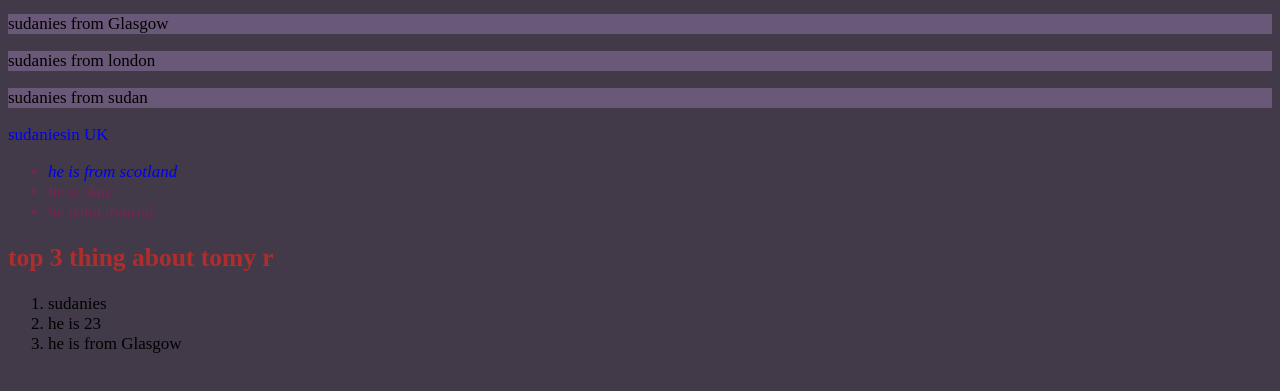
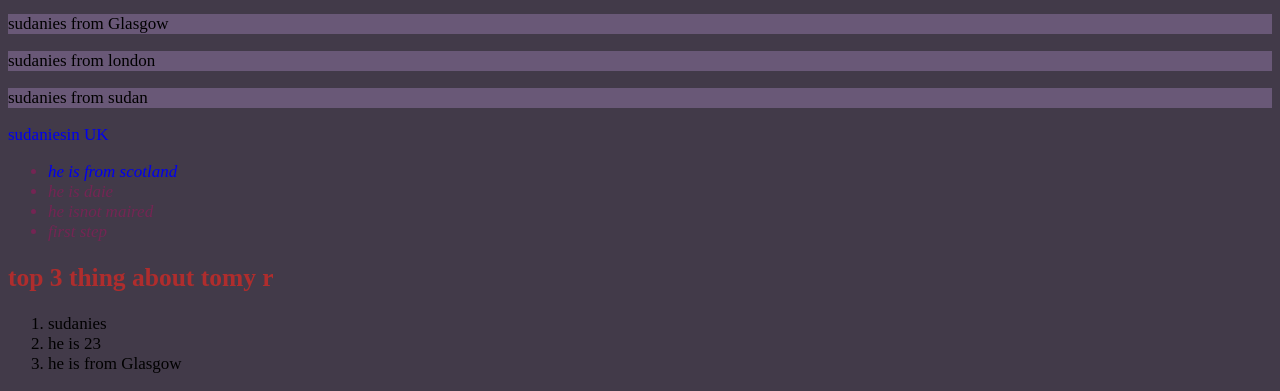
Before and after one commit to M-M-Saleh/MOHAMED-SALEH, a plain HTML site: page indexa.html in a window 1280 px wide. Shown: the part 934-1325 px from the top of the page. Drawn offline with Linux system fonts and the light colour scheme.

Commit message:
Update indexa.html

```diff
--- a/indexa.html
+++ b/indexa.html
@@ -59,6 +59,8 @@ And bopping 'em on the head" <br>
                 <li><a href="#TOMY">he is from scotland</a></li>
                 <li>he is daie</li>
                 <li>he isnot maired</li>
+                <li>first step</li>
+
             </ul>
             <h2>top 3 thing about tomy r</h2>
             <ol>
```
